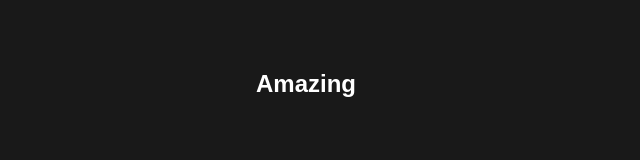
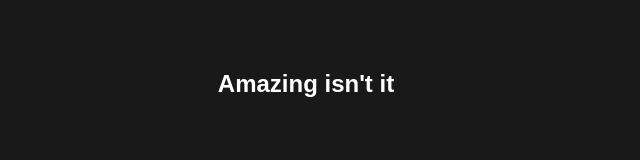
Before and after one commit to Donovan-Cyr/my-first-redo, a plain HTML site: page index.html in a window 1280 px wide. Shown: the top 160 px of the page, without its empty margins (334-974 px from the left). Drawn offline with Linux system fonts and the light colour scheme.

Commit message:
updated header

```diff
--- a/index.html
+++ b/index.html
@@ -8,7 +8,7 @@
 </head>
 <body>
   <div>
-    <h2>Amazing</h2>
+    <h2>Amazing isn't it</h2>
     <ul>
       <li></li>
       <li></li>
```
